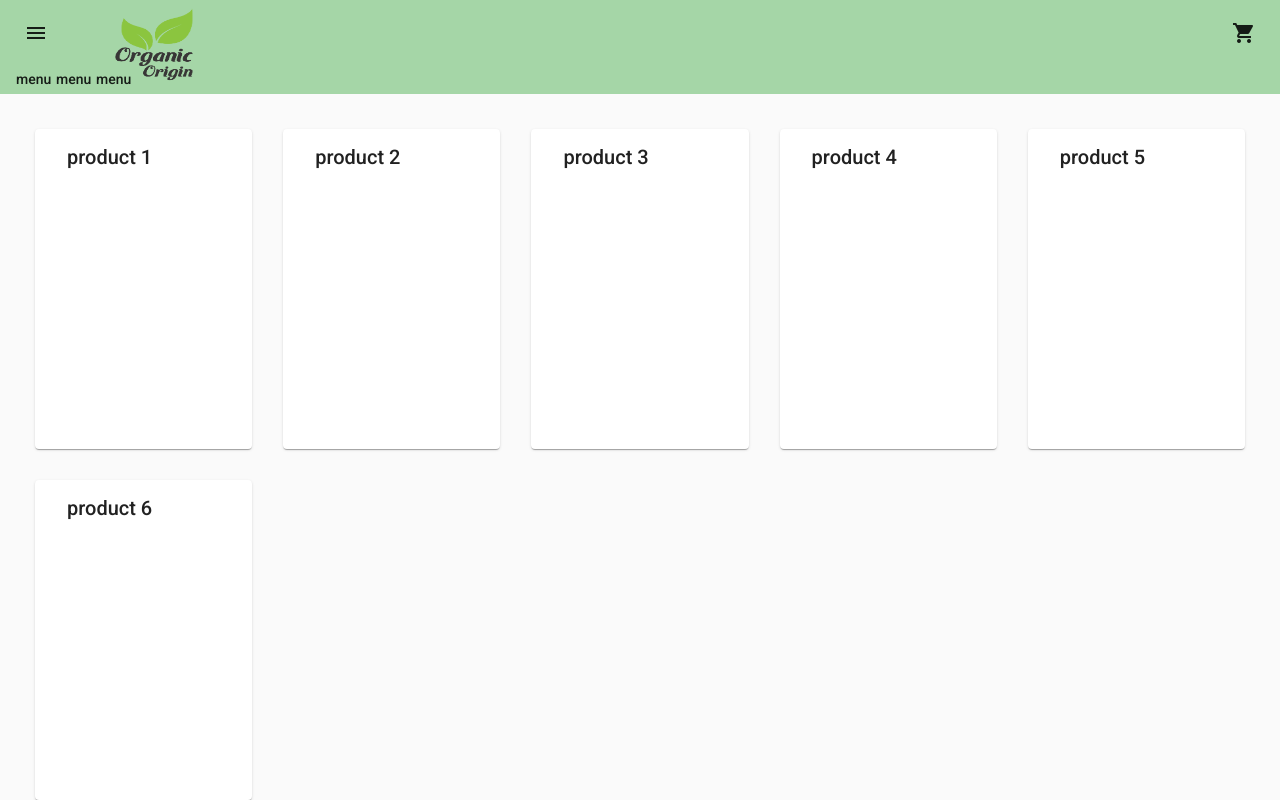
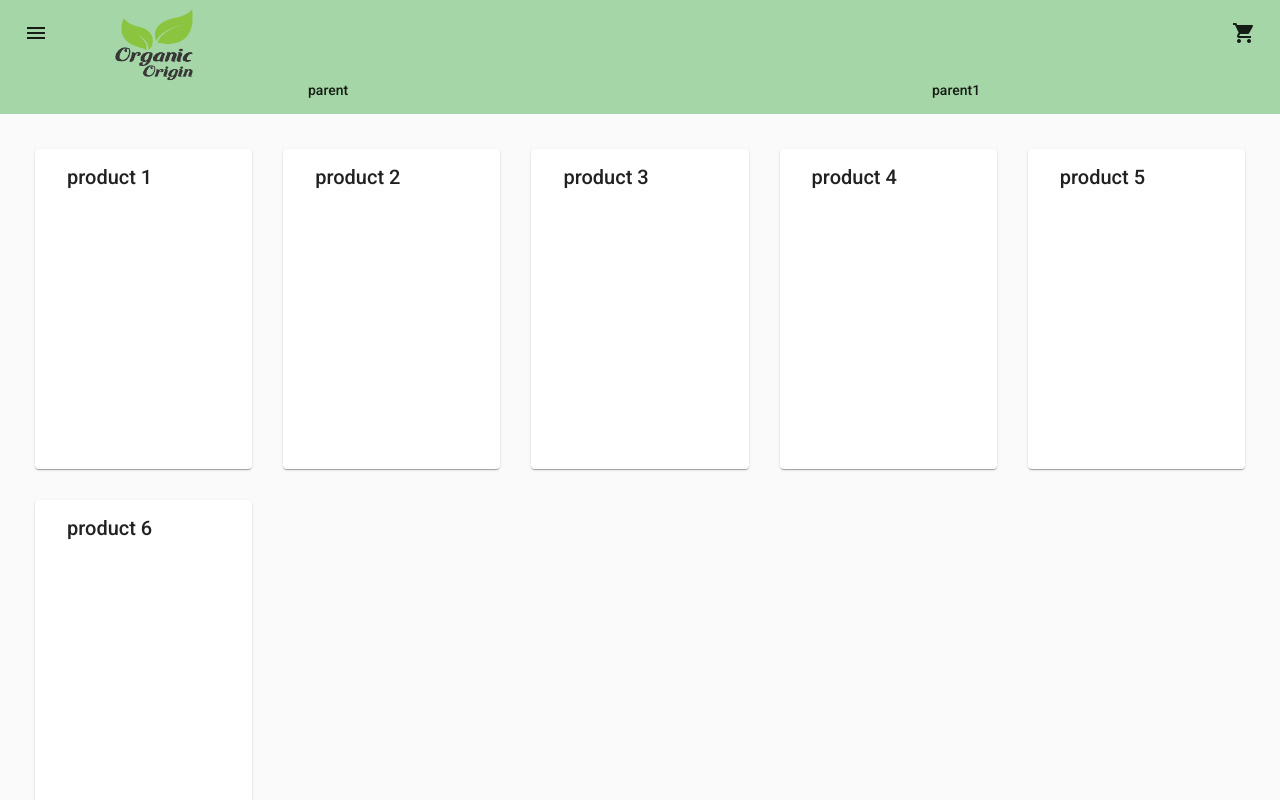
Before and after one commit to avinashv37/online-cart-client, an Angular app: page / in a window 1280 px wide. Built offline with nearby package versions, Linux system fonts and the light colour scheme.

Commit message:
main menu bar and side menu bar configurable changes

```diff
--- a/src/app/app.module.ts
+++ b/src/app/app.module.ts
@@ -18,7 +18,6 @@ import { MatCardModule } from '@angular/material/card';
 import { MatMenuModule } from '@angular/material/menu';
 import { DragDropModule } from '@angular/cdk/drag-drop';
 import { ProductCartComponent } from './product-cart/product-cart.component';
-
 @NgModule({
   declarations: [
     AppComponent,
--- a/src/app/product-menu/product-menu.component.html
+++ b/src/app/product-menu/product-menu.component.html
@@ -26,51 +26,39 @@
       <button mat-icon-button class="web-title" (click)="urlToggle('/product-dashboard')" *ngIf='webTitle.length>0' >
         {{webTitle}}
       </button>
-
-
-
-      <span class="menu-spacer"></span>
+      <span class="menu-back-spacer"></span>
       <button mat-icon-button (click)="urlToggle('/product-cart')">
         <mat-icon>shopping_cart</mat-icon>
       </button>
+
     </mat-toolbar-row>
-    <mat-toolbar-row style="max-height:30px">
-      <button  class="fill-remaining-space" mat-icon-button [matMenuTriggerFor]="menu">
-          menu
-      </button>
-      <button  class="fill-remaining-space" mat-icon-button [matMenuTriggerFor]="menu">
-        menu
-      </button>
-      <button  class="fill-remaining-space" mat-icon-button [matMenuTriggerFor]="menu">
-          menu
-      </button>
+
+    <mat-toolbar-row style="max-height:50px">
+
+      <span *ngFor="let menu of toolBarMenu; let i = index" class="menu-space">
+        <button mat-icon-button [matMenuTriggerFor]="menud">
+          <span>{{menu.parent}}</span>
+        </button>
+        <mat-menu #menud="matMenu" [overlapTrigger]="false">
+          <span *ngFor="let childMenu of menu.child; let i = index">
+              <button  mat-menu-item>
+                <mat-icon *ngIf="childMenu.icon!=null">{{childMenu.icon}}</mat-icon>
+                <span>{{childMenu.menu}}</span>
+              </button>
+          </span>
+        </mat-menu>
+      </span>
+
     </mat-toolbar-row>
+    </mat-toolbar>
+
+    <router-outlet></router-outlet>
+
+  </mat-sidenav-content>
+</mat-sidenav-container>
+
       <!-- <div>
         <button mat-raised-button color="primary" (click)="onSetTheme('default-theme')">Default</button>
         <button mat-raised-button color="primary" (click)="onSetTheme('dark-theme')">Dark</button>
         <button mat-raised-button color="primary" (click)="onSetTheme('light-theme')">Light</button>
       </div> -->
-    </mat-toolbar>
-    <router-outlet></router-outlet>
-  </mat-sidenav-content>
-</mat-sidenav-container>
-
-<!-- Defining mat menu -->
-<mat-menu #menu="matMenu" [overlapTrigger]="false">
-  <button mat-menu-item>
-    <mat-icon>home</mat-icon>
-    <span>Home</span>
-  </button>
-  <button mat-menu-item>
-    <mat-icon>people_outline</mat-icon>
-    <span>Connecting</span>
-  </button>
-  <button mat-menu-item>
-    <mat-icon>videocam</mat-icon>
-    <span>Let's talk</span>
-  </button>
-  <button mat-menu-item>
-    <mat-icon>exit_to_app</mat-icon>
-    <span>Logout</span>
-  </button>
-</mat-menu>
--- a/src/app/product-menu/product-menu.component.scss
+++ b/src/app/product-menu/product-menu.component.scss
@@ -16,16 +16,16 @@
   z-index: 1;
 }
 
-.menu-spacer {
-  flex: 1 1 auto;
-}
-
 .menu-icon {
   padding: 0 14px;
 }
 
+.menu-back-spacer {
+  flex: 1 1 auto;
+}
 
-.fill-remaining-space {
-     display: flex;
-     flex-direction: row;
+
+.menu-space {
+  flex: 1 1 auto;
+  text-align: center;
 }
--- a/src/app/product-menu/product-menu.component.ts
+++ b/src/app/product-menu/product-menu.component.ts
@@ -33,6 +33,10 @@ export class ProductMenuComponent {
     this.router.navigate([link]);
   }
 
+  clickHandler(item: string) {
+    alert(item);
+  }
+
   webTitle='';
   webImage='../assets/test_hdd.png';
   webImageCss={
@@ -41,4 +45,21 @@ export class ProductMenuComponent {
   productDashboard='Dash board';
   productCart='Cart';
 
+  toolBarMenu =[
+    {
+      parent:'parent',
+      child:[
+        {menu:'menu1'},
+        {menu:'menu2'}
+      ]
+    },
+    {
+      parent:'parent1',
+      child:[
+        {menu:'menu1',icon:'people_outline'},
+        {menu:'menu2'}
+      ]
+    }
+  ]
+
 }
```
